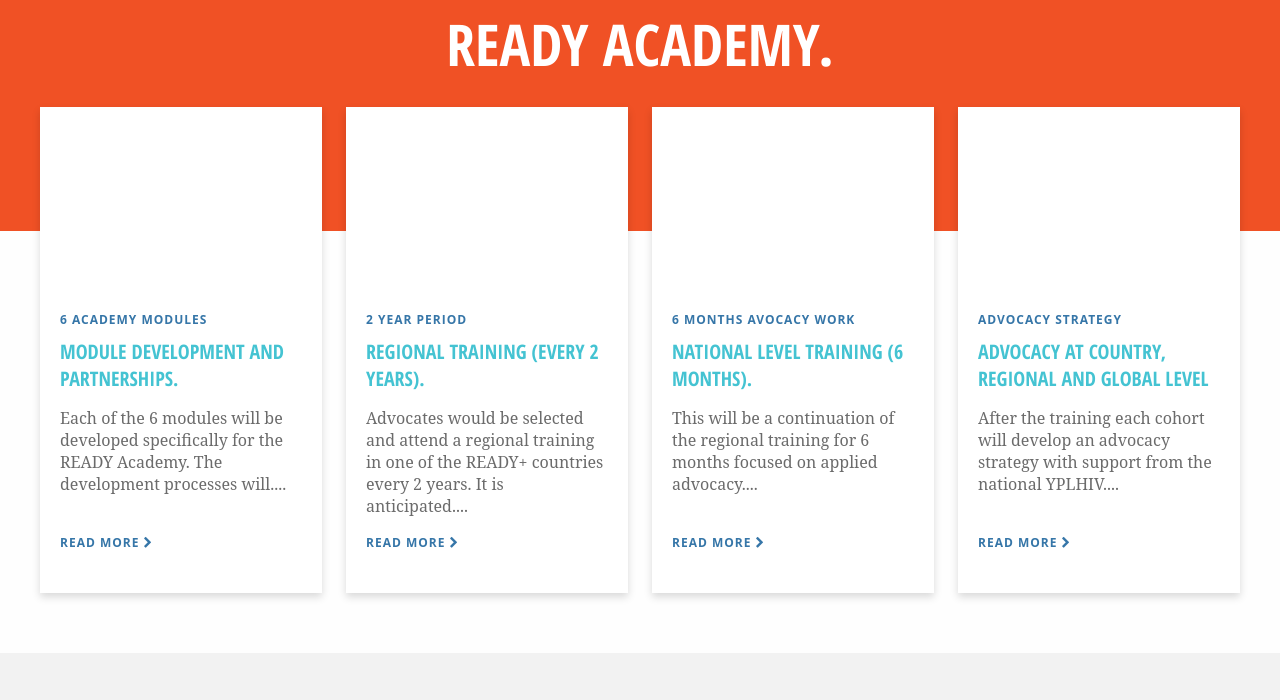
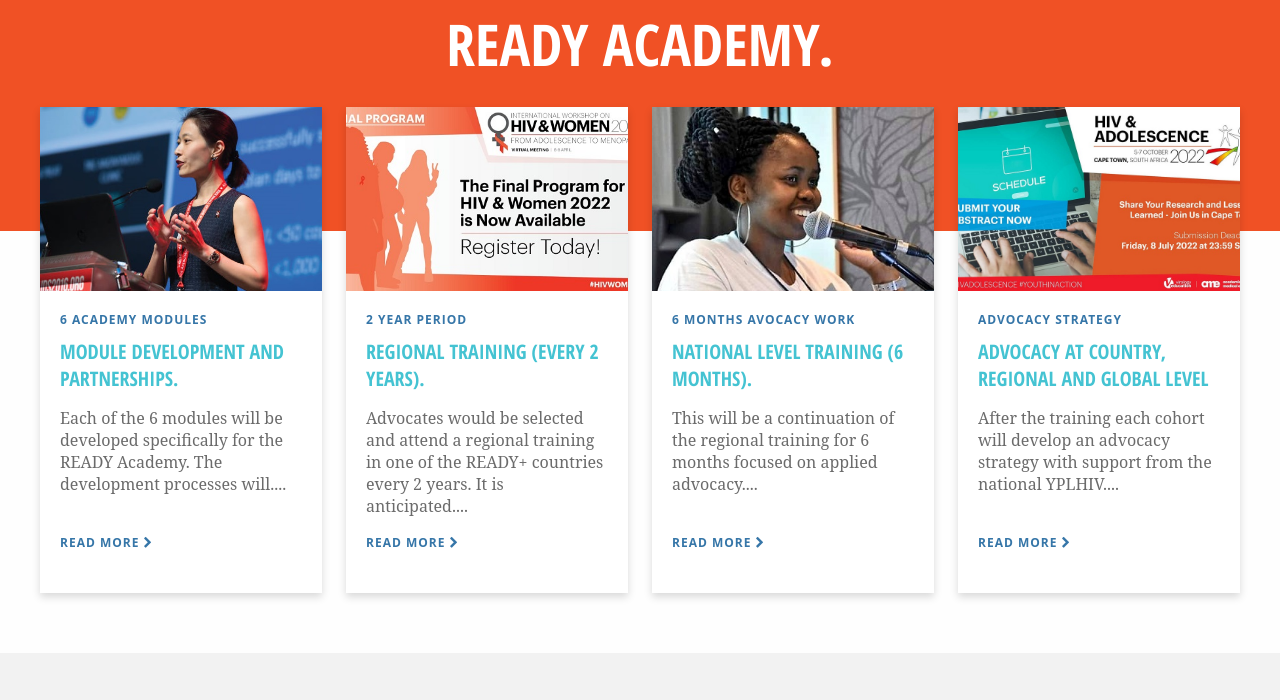
Before and after one commit to classpedal/yplusacademy, a plain HTML site: page index.html in a window 1280 px wide. Shown: the part 3055-3755 px from the top of the page. Drawn offline with nearby package versions, Linux system fonts and the light colour scheme; the site is published under a folder, as on GitHub Pages, so addresses that start at the root find nothing.

Commit message:
Sylvane updated website

```diff
--- a/index.html
+++ b/index.html
@@ -360,7 +360,7 @@
 
                     <div class="news-post">
                         <div class="post">
-                            <div class="image" style="background-image: url('/images/activity.jpg');"></div>
+                            <div class="image" style="background-image: url('images/activity.jpg');"></div>
                             <h6 class="date">6 Academy Modules</h6>
                             <h5 class="title">Module development and partnerships.</h5>
                             <div class="body">
@@ -379,7 +379,7 @@
                         </div>
 
                         <div class="post">
-                            <div class="image" style="background-image: url('/images/activity1.jpg');"></div>
+                            <div class="image" style="background-image: url('images/activity1.jpg');"></div>
                             <h6 class="date">2 Year Period</h6>
                             <h5 class="title">Regional training (every 2 years).</h5>
                             <div class="body">
@@ -397,7 +397,7 @@
                         </div>
 
                         <div class="post">
-                            <div class="image" style="background-image: url('/images/public1.jpg');"></div>
+                            <div class="image" style="background-image: url('images/public1.jpg');"></div>
                             <h6 class="date">6 Months Avocacy Work</h6>
                             <h5 class="title">National level training (6 Months).</h5>
                             <div class="body">
@@ -416,7 +416,7 @@
                         </div>
 
                         <div class="post">
-                            <div class="image" style="background-image: url('/images/slide01.jpg');"></div>
+                            <div class="image" style="background-image: url('images/slide01.jpg');"></div>
                             <h6 class="date">Advocacy Strategy</h6>
                             <h5 class="title">Advocacy at country, regional and global level</h5>
                             <div class="body">
```
